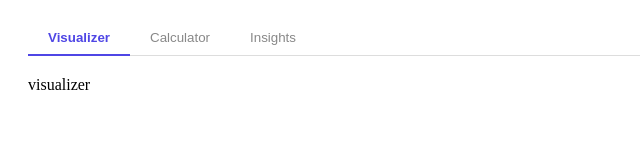
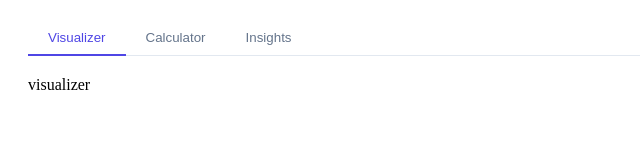
Before and after one commit to pghanem/run-lab, a Next.js app: page / in a window 1280 px wide. Shown: the top 160 px of the page, without its empty margins (0-640 px from the left). Built offline with nearby package versions, Linux system fonts and the light colour scheme.

Commit message:
[css] consolidate colors

```diff
--- a/src/app/page.tsx
+++ b/src/app/page.tsx
@@ -2,7 +2,7 @@
 
 import { useState } from "react";
 import { motion } from "framer-motion";
-import { Container, TabBar, TabButton, TabContent } from "./page.styles";
+import { Container, TabBar, TabButton, TabContent } from "../styles/page.styles";
 
 interface TabInfo {
     id: string;
@@ -32,7 +32,7 @@ export default function Home() {
                                 layoutId="activeTabIndicator"
                                 className="indicator"
                                 initial={false}
-                                transition={{ duration: 0.3 }}
+                                transition={{ duration: 0.2 }}
                             />
                         )}
                         {tab.label}
--- /dev/null
+++ b/src/styles/colors.ts
@@ -0,0 +1,22 @@
+export const Colors = {
+    // Primary colors
+    primary: "#4f46e5",
+    primaryLight: "#818cf8",
+    primaryDark: "#3730a3",
+
+    // Background colors
+    background: "#ffffff",
+    backgroundAlt: "#f1f5f9",
+
+    // Text colors
+    textPrimary: "#000000",
+    textSecondary: "#64748b",
+
+    // UI colors
+    border: "#e2e8f0",
+    shadow: "rgba(0, 0, 0, 0.05)",
+
+    // State colors
+    active: "#ffffff",
+    inactive: "#f1f5f9",
+};
--- a/src/app/page.styles.ts
+++ b/src/styles/page.styles.ts
@@ -1,4 +1,5 @@
 import styled from "@emotion/styled";
+import { Colors } from "@/styles/colors";
 
 interface TabButtonProps {
     isActive: boolean;
@@ -10,7 +11,7 @@ export const Container = styled.div`
 
 export const TabBar = styled.div`
     display: flex;
-    border-bottom: 1px solid #ddd;
+    border-bottom: 1px solid ${Colors.border};
 `;
 
 export const TabButton = styled.button<TabButtonProps>`
@@ -19,8 +20,8 @@ export const TabButton = styled.button<TabButtonProps>`
     border: none;
     background: none;
     cursor: pointer;
-    color: ${(props) => (props.isActive ? "#4f46e5" : "#888")};
-    font-weight: ${(props) => (props.isActive ? "bold" : "normal")};
+    color: ${(props) =>
+        props.isActive ? Colors.primary : Colors.textSecondary};
 
     .indicator {
         position: absolute;
@@ -28,7 +29,7 @@ export const TabButton = styled.button<TabButtonProps>`
         left: 0;
         right: 0;
         height: 2px;
-        background-color: #4f46e5;
+        background-color: ${Colors.primary};
     }
 `;
 
```
Also changed, not shown: src/styles/globals.css (renamed from src/app/globals.css).
